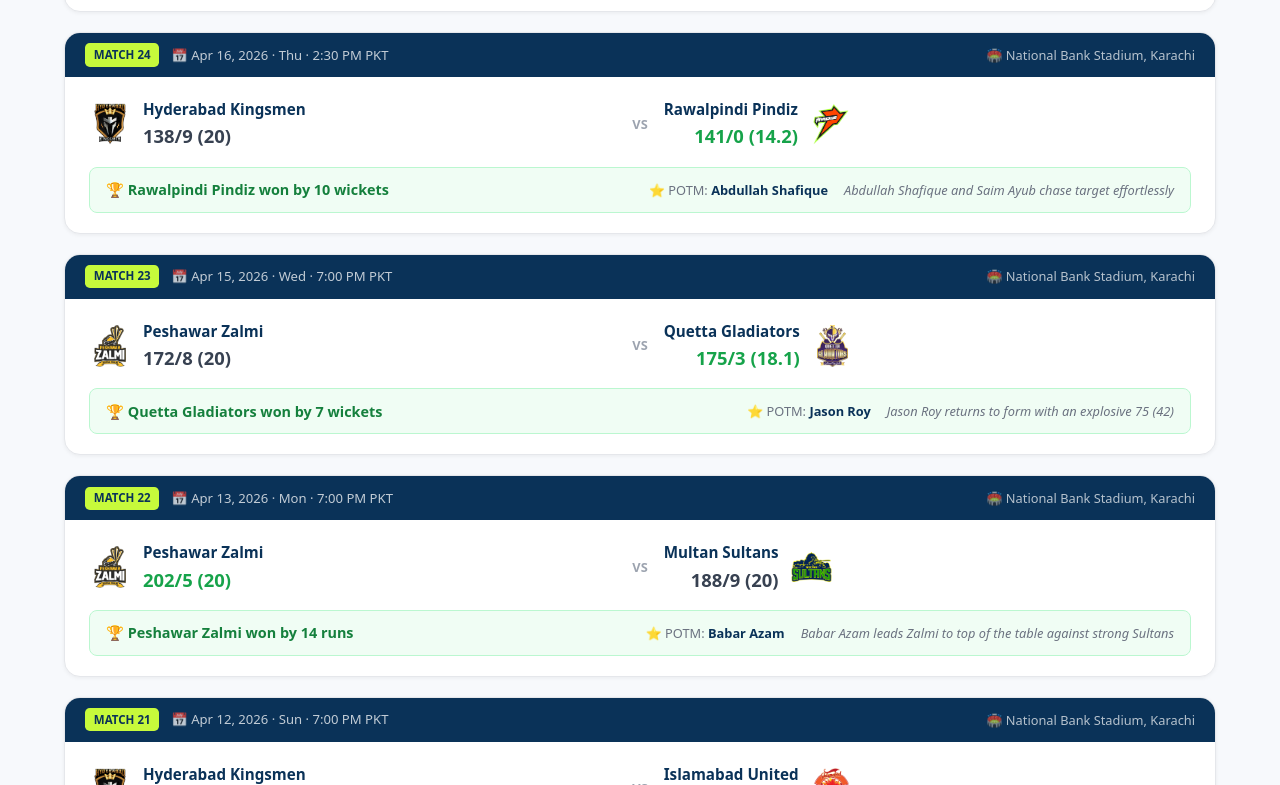
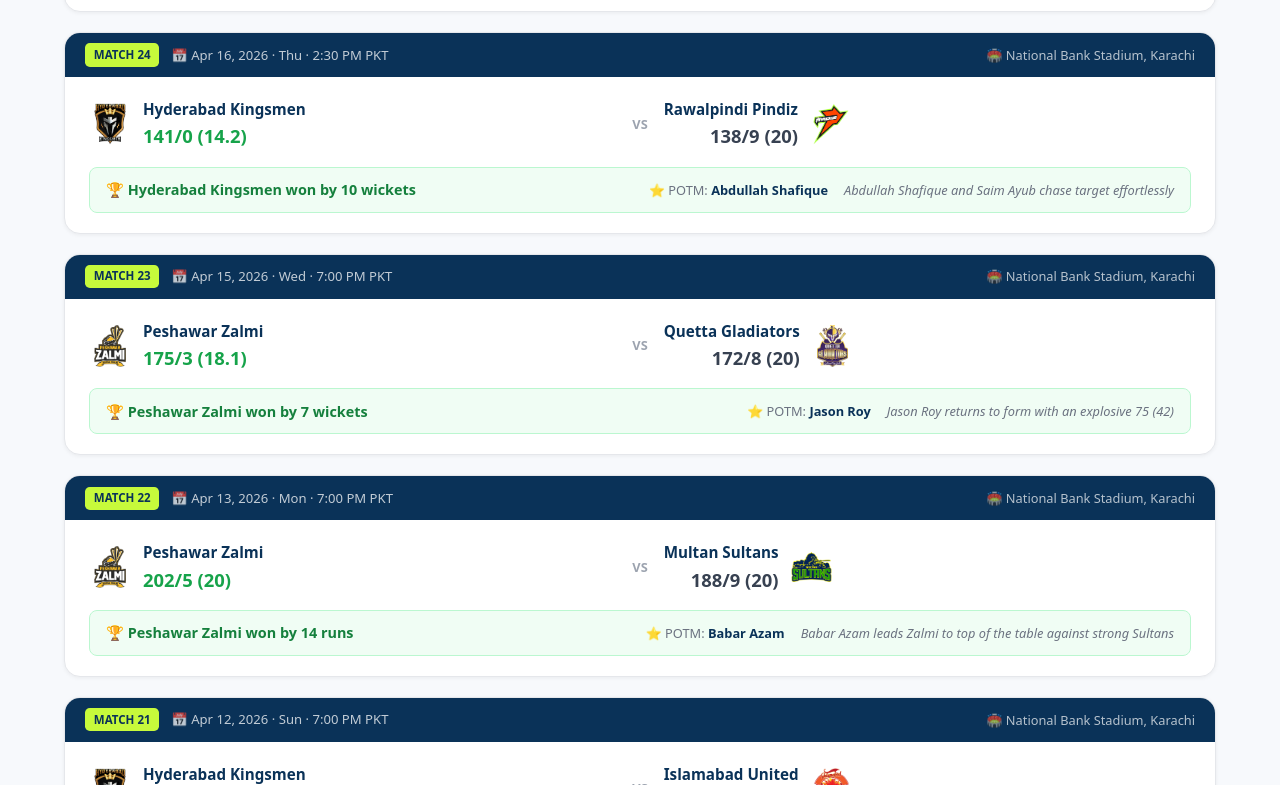
Before and after one commit to Racketsvibes/PSL, a Next.js app: page /live-score in a window 1280 px wide. Shown: the part 2215-3000 px from the top of the page. Built offline with nearby package versions, Linux system fonts and the light colour scheme; no server answers.

Commit message:
Fix data hallucinations and sync all match results to points table

```diff
--- a/src/app/live-score/page.js
+++ b/src/app/live-score/page.js
@@ -63,10 +63,10 @@
     teams: 'Hyderabad Kingsmen vs Rawalpindi Pindiz',
     team1: 'Hyderabad Kingsmen',
     team2: 'Rawalpindi Pindiz',
-    score1: '138/9 (20)',
-    score2: '141/0 (14.2)',
-    result: 'Rawalpindi Pindiz won by 10 wickets',
-    winner: 'Rawalpindi Pindiz',
+    score1: '141/0 (14.2)',
+    score2: '138/9 (20)',
+    result: 'Hyderabad Kingsmen won by 10 wickets',
+    winner: 'Hyderabad Kingsmen',
     venue: 'National Bank Stadium, Karachi',
     potm: 'Abdullah Shafique',
     highlight: "Abdullah Shafique and Saim Ayub chase target effortlessly",
@@ -81,10 +81,10 @@
     teams: 'Peshawar Zalmi vs Quetta Gladiators',
     team1: 'Peshawar Zalmi',
     team2: 'Quetta Gladiators',
-    score1: '172/8 (20)',
-    score2: '175/3 (18.1)',
-    result: 'Quetta Gladiators won by 7 wickets',
-    winner: 'Quetta Gladiators',
+    score1: '175/3 (18.1)',
+    score2: '172/8 (20)',
+    result: 'Peshawar Zalmi won by 7 wickets',
+    winner: 'Peshawar Zalmi',
     venue: 'National Bank Stadium, Karachi',
     potm: 'Jason Roy',
     highlight: "Jason Roy returns to form with an explosive 75 (42)",
@@ -171,10 +171,10 @@
     teams: 'Quetta Gladiators vs Rawalpindi Pindiz',
     team1: 'Quetta Gladiators',
     team2: 'Rawalpindi Pindiz',
-    score1: '150/9 (20)',
-    score2: '170/6 (20)',
-    result: 'Rawalpindi Pindiz won by 20 runs',
-    winner: 'Rawalpindi Pindiz',
+    score1: '170/6 (20)',
+    score2: '150/9 (20)',
+    result: 'Quetta Gladiators won by 20 runs',
+    winner: 'Quetta Gladiators',
     venue: 'National Bank Stadium, Karachi',
     potm: 'Colin Munro',
     highlight: "Munro helps Pindiz defend early total successfully",
--- a/src/app/page.js
+++ b/src/app/page.js
@@ -291,7 +291,7 @@
             {[
               { match: 26, date: 'Apr 17', teams: 'Lahore Qalandars vs Quetta Gladiators', result: 'Lahore Qalandars won by 8 wickets' },
               { match: 25, date: 'Apr 16', teams: 'Karachi Kings vs Islamabad United', result: 'Islamabad United won by 2 runs' },
-              { match: 24, date: 'Apr 16', teams: 'Hyderabad Kingsmen vs Rawalpindi Pindiz', result: 'Rawalpindi Pindiz won by 10 wickets' }
+              { match: 24, date: 'Apr 16', teams: 'Hyderabad Kingsmen vs Rawalpindi Pindiz', result: 'Hyderabad Kingsmen won by 10 wickets' }
             ].map((m, i) => (
               <div key={i} style={{ padding: '1.5rem', border: '1px solid #e2e8f0', borderRadius: '1rem', backgroundColor: 'white', transition: 'all 0.3s ease' }} className="hover-lift">
                 <div style={{ display: 'flex', justifyContent: 'space-between', marginBottom: '1rem' }}>
--- a/src/app/points-table/page.js
+++ b/src/app/points-table/page.js
@@ -30,13 +30,13 @@
 const recentResults = [
   { match: 26, date: 'Apr 17', teams: 'Lahore Qalandars vs Quetta Gladiators', result: 'LQ won by 8 wkts', venue: 'National Bank Stadium', link: '/', highlight: true },
   { match: 25, date: 'Apr 16', teams: 'Karachi Kings vs Islamabad United', result: 'IU won by 2 runs', venue: 'National Bank Stadium', link: '/', highlight: false },
-  { match: 24, date: 'Apr 16', teams: 'Hyderabad Kingsmen vs Rawalpindi Pindiz', result: 'RP won by 10 wkts', venue: 'National Bank Stadium', link: '/', highlight: false },
-  { match: 23, date: 'Apr 15', teams: 'Peshawar Zalmi vs Quetta Gladiators', result: 'QG won by 7 wkts', venue: 'National Bank Stadium', link: '/', highlight: false },
+  { match: 24, date: 'Apr 16', teams: 'Hyderabad Kingsmen vs Rawalpindi Pindiz', result: 'HK won by 10 wkts', venue: 'National Bank Stadium', link: '/', highlight: false },
+  { match: 23, date: 'Apr 15', teams: 'Peshawar Zalmi vs Quetta Gladiators', result: 'PZ won by 7 wkts', venue: 'National Bank Stadium', link: '/', highlight: false },
   { match: 22, date: 'Apr 13', teams: 'Peshawar Zalmi vs Multan Sultans', result: 'PZ won by 14 runs', venue: 'National Bank Stadium', link: '/', highlight: false },
   { match: 21, date: 'Apr 12', teams: 'Hyderabad vs Islamabad', result: 'IU won by 5 wkts', venue: 'National Bank Stadium', link: '/', highlight: false },
   { match: 20, date: 'Apr 11', teams: 'Karachi vs Hyderabad', result: 'KK won by 8 wkts', venue: 'National Bank Stadium', link: '/', highlight: false },
   { match: 19, date: 'Apr 11', teams: 'Peshawar vs Lahore', result: 'PZ won by 10 runs', venue: 'National Bank Stadium', link: '/', highlight: false },
-  { match: 18, date: 'Apr 10', teams: 'Quetta vs Rawalpindi', result: 'RP won by 20 runs', venue: 'National Bank Stadium', link: '/', highlight: false },
+  { match: 18, date: 'Apr 10', teams: 'Quetta vs Rawalpindi', result: 'QG won by 20 runs', venue: 'National Bank Stadium', link: '/', highlight: false },
   { match: 17, date: 'Apr 9', teams: 'Karachi vs Peshawar', result: 'PZ won by 6 wkts', venue: 'National Bank Stadium', link: '/', highlight: false },
   { match: 16, date: 'Apr 9', teams: 'Lahore vs Islamabad', result: 'LQ won by 15 runs', venue: 'National Bank Stadium', link: '/', highlight: false },
   { match: 15, date: 'Apr 8', teams: 'Hyderabad vs Peshawar', result: 'PZ won by 4 wkts', venue: 'National Bank Stadium', link: '/', highlight: false },
--- a/src/app/psl-11-2026-schedule/page.js
+++ b/src/app/psl-11-2026-schedule/page.js
@@ -33,13 +33,13 @@
   { date: 'Apr 8, 2026',  day: 'Wed', match: 15, teams: 'Hyderabad Kingsmen vs Peshawar Zalmi',     venue: 'Karachi',  time: '7:00 PM PKT', status: 'completed', result: 'Peshawar Zalmi won by 4 wkts' },
   { date: 'Apr 9, 2026',  day: 'Thu', match: 16, teams: 'Lahore Qalandars vs Islamabad United',     venue: 'Karachi',  time: '2:30 PM PKT', status: 'completed', result: 'Lahore Qalandars won by 15 runs' },
   { date: 'Apr 9, 2026',  day: 'Thu', match: 17, teams: 'Karachi Kings vs Peshawar Zalmi',          venue: 'Karachi',  time: '7:00 PM PKT', status: 'completed', result: 'Peshawar Zalmi won by 6 wkts' },
-  { date: 'Apr 10, 2026', day: 'Fri', match: 18, teams: 'Quetta Gladiators vs Rawalpindi Pindiz',   venue: 'Karachi',  time: '7:00 PM PKT', status: 'completed', result: 'Rawalpindi Pindiz won by 20 runs' },
+  { date: 'Apr 10, 2026', day: 'Fri', match: 18, teams: 'Quetta Gladiators vs Rawalpindi Pindiz',   venue: 'Karachi',  time: '7:00 PM PKT', status: 'completed', result: 'Quetta Gladiators won by 20 runs' },
   { date: 'Apr 11, 2026', day: 'Sat', match: 19, teams: 'Peshawar Zalmi vs Lahore Qalandars',       venue: 'Karachi',  time: '2:30 PM PKT', status: 'completed', result: 'Peshawar Zalmi won by 10 runs' },
   { date: 'Apr 11, 2026', day: 'Sat', match: 20, teams: 'Karachi Kings vs Hyderabad Kingsmen',      venue: 'Karachi',  time: '7:00 PM PKT', status: 'completed', result: 'Karachi Kings won by 8 wkts' },
   { date: 'Apr 12, 2026', day: 'Sun', match: 21, teams: 'Hyderabad Kingsmen vs Islamabad United',   venue: 'Karachi',  time: '7:00 PM PKT', status: 'completed', result: 'Islamabad United won by 5 wkts' },
   { date: 'Apr 13, 2026', day: 'Mon', match: 22, teams: 'Peshawar Zalmi vs Multan Sultans',         venue: 'Karachi',  time: '7:00 PM PKT', status: 'completed', result: 'Peshawar Zalmi won by 14 runs' },
-  { date: 'Apr 15, 2026', day: 'Wed', match: 23, teams: 'Peshawar Zalmi vs Quetta Gladiators',      venue: 'Karachi',  time: '7:00 PM PKT', status: 'completed', result: 'Quetta Gladiators won by 7 wkts' },
-  { date: 'Apr 16, 2026', day: 'Thu', match: 24, teams: 'Hyderabad Kingsmen vs Rawalpindi Pindiz',  venue: 'Karachi',  time: '2:30 PM PKT', status: 'completed', result: 'Rawalpindi Pindiz won by 10 wkts' },
+  { date: 'Apr 15, 2026', day: 'Wed', match: 23, teams: 'Peshawar Zalmi vs Quetta Gladiators',      venue: 'Karachi',  time: '7:00 PM PKT', status: 'completed', result: 'Peshawar Zalmi won by 7 wkts' },
+  { date: 'Apr 16, 2026', day: 'Thu', match: 24, teams: 'Hyderabad Kingsmen vs Rawalpindi Pindiz',  venue: 'Karachi',  time: '2:30 PM PKT', status: 'completed', result: 'Hyderabad Kingsmen won by 10 wkts' },
   { date: 'Apr 16, 2026', day: 'Thu', match: 25, teams: 'Karachi Kings vs Islamabad United',        venue: 'Karachi',  time: '7:00 PM PKT', status: 'completed', result: 'Islamabad United won by 2 runs' },
   { date: 'Apr 17, 2026', day: 'Fri', match: 26, teams: 'Lahore Qalandars vs Quetta Gladiators',    venue: 'Karachi',  time: '7:00 PM PKT', status: 'completed', result: 'Lahore Qalandars won by 8 wkts' },
   { date: 'Apr 18, 2026', day: 'Sat', match: 27, teams: 'Lahore Qalandars vs Rawalpindi Pindiz',    venue: 'Karachi',  time: '7:00 PM PKT', status: 'upcoming' },
```
Also changed, not shown: 1 other file (tests, documents, lock files or other folders).
